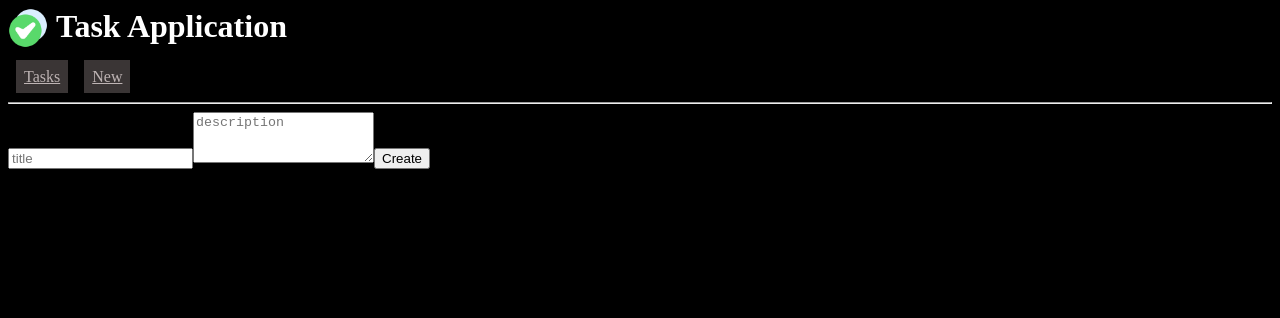
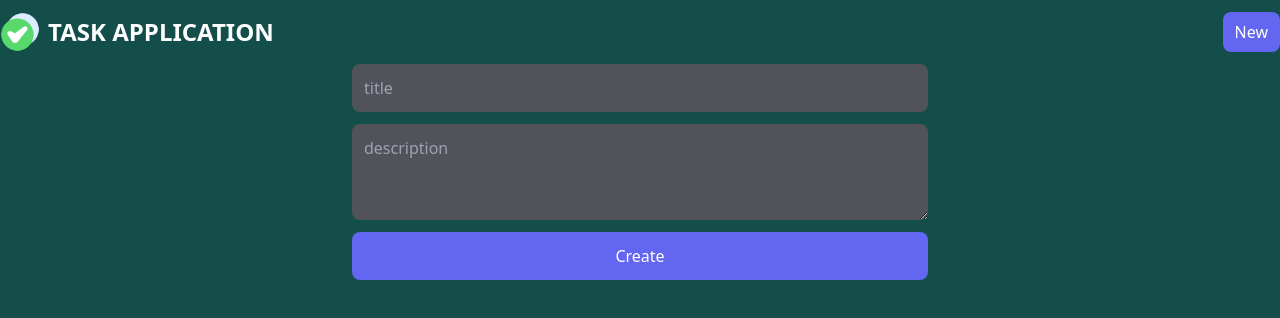
Before and after one commit to casasrodri/django-crud-vue, a Vue app in the folder client/: page /#/tasks/new in a window 1280 px wide. Shown: the top 318 px of the page. Built offline with nearby package versions, Linux system fonts and the light colour scheme.

Commit message:
tailwinds css

```diff
--- a/client/index.html
+++ b/client/index.html
@@ -6,7 +6,7 @@
     <meta name="viewport" content="width=device-width, initial-scale=1.0">
     <title>Tasks App</title>
   </head>
-  <body>
+  <body class="bg-teal-900">
     <div id="app"></div>
     <script type="module" src="/src/main.js"></script>
   </body>
--- a/client/package.json
+++ b/client/package.json
@@ -16,6 +16,9 @@
   },
   "devDependencies": {
     "@vitejs/plugin-vue": "^4.0.0",
+    "autoprefixer": "^10.4.14",
+    "postcss": "^8.4.23",
+    "tailwindcss": "^3.3.2",
     "vite": "^4.1.4"
   }
 }
--- /dev/null
+++ b/client/postcss.config.js
@@ -0,0 +1,6 @@
+module.exports = {
+  plugins: {
+    tailwindcss: {},
+    autoprefixer: {},
+  },
+}
--- a/client/src/App.vue
+++ b/client/src/App.vue
@@ -1,12 +1,13 @@
 <script setup>
-  import Navigation from './components/Navigation.vue'
+import Navigation from './components/Navigation.vue'
 </script>
 
 <template>
-  <Navigation/>
+  <div class="container mx-auto">
+    <Navigation />
 
-  <router-view/>
-
+    <router-view />
+  </div>
 </template>
 
 <style scoped>
--- a/client/src/assets/main.css
+++ b/client/src/assets/main.css
@@ -1,4 +1,7 @@
 /* @import './base.css'; */
+@tailwind base;
+@tailwind components;
+@tailwind utilities;
 
 body {
   background-color: black;
--- a/client/src/components/Navigation.vue
+++ b/client/src/components/Navigation.vue
@@ -1,14 +1,17 @@
 <template>
-  <div>
-    <Logo class="logo" />
-    <h1>Task Application</h1>
+  <div class="flex justify-between py-3">
+
+    <router-link to="/tasks">
+      <div class="flex">
+        <Logo class="logo" />
+        <h1 class="self-center align-middle font-bold uppercase text-2xl">
+          Task Application
+        </h1>
+      </div>
+    </router-link>
+
+    <router-link to="/tasks/new" class="bg-indigo-500 px-3 py-2 rounded-lg">New</router-link>
   </div>
-
-  <p>
-    <router-link to="/tasks" class="router-link">Tasks</router-link>
-    <router-link to="/tasks/new" class="router-link">New</router-link>
-  </p>
-  <hr>
 </template>
 
 <script setup>
--- a/client/src/components/TaskCard.vue
+++ b/client/src/components/TaskCard.vue
@@ -10,25 +10,26 @@ const navigateTo = (id) => {
 </script>
 
 <template>
-    <div @click="navigateTo(task.id)">
+    <div @click="navigateTo(task.id)" class="bg-zinc-800 p-3 hover:bg-zinc-700 hover:cursor-pointer">
         <h3 :class="{ tachado: task.done, normal: !task.done }">
-            {{ task.title }}
+            <span class="font-bold uppercase">
+                {{ task.title }}
+            </span>
         </h3>
 
-        <p>
+        <p class="text-slate-400">
             {{ task.description }}
         </p>
-        <hr>
     </div>
 </template>
 
 <style scoped>
 .tachado {
     text-decoration: line-through;
-    color: red;
+    color: rgb(60, 148, 64);
 }
 
 .normal {
-    color: greenyellow;
+    color: rgb(221, 156, 15);
 }
 </style>
--- a/client/src/components/TasksList.vue
+++ b/client/src/components/TasksList.vue
@@ -16,7 +16,9 @@
 </script>
 
 <template>
+    <div class="grid grid-cols-3 gap-3">
         <div v-for="task in taskList" :key="task.id">
-        <TaskCard :task="task"/>
+            <TaskCard :task="task" />
+        </div>
     </div>
 </template>
--- a/client/src/pages/TaskFormPage.vue
+++ b/client/src/pages/TaskFormPage.vue
@@ -47,11 +47,20 @@ const onDelete = async () => {
 
 
 <template>
-    <form @submit.prevent="onSubmit">
-        <input type="text" v-model="task.title" placeholder="title" />
-        <textarea rows="3" v-model="task.description" placeholder="description"></textarea>
-        <button id="save">Create</button>
-    </form>
+    <div class="max-w-xl mx-auto">
+        <form @submit.prevent="onSubmit">
+            <input type="text" v-model="task.title" placeholder="title"
+                class="bg-zinc-600 p-3 rounded-lg block w-full mb-3" />
+            <textarea rows="3" v-model="task.description" placeholder="description"
+                class="bg-zinc-600 p-3 rounded-lg block w-full mb-3"></textarea>
+            <button id="save" class="bg-indigo-500 p-3 rounded-lg block w-full mb-3">Create</button>
+        </form>
 
-    <button v-if="route.params.id" @click="onDelete">Delete</button>
+        <div class="flex justify-end">
+            <button v-if="route.params.id" @click="onDelete" class="bg-red-500 p-3 rounded-lg w-48">
+                Delete
+            </button>
+        </div>
+
+    </div>
 </template>
--- /dev/null
+++ b/client/tailwind.config.js
@@ -0,0 +1,11 @@
+/** @type {import('tailwindcss').Config} */
+module.exports = {
+  content: [
+    "./index.html",
+    "./src/**/*.{vue,js,ts,jsx,tsx}",
+  ],
+  theme: {
+    extend: {},
+  },
+  plugins: [],
+}
```
Also changed, not shown: 2 other files (tests, documents, lock files or other folders). Lines whose indentation alone changed are shown as unchanged.
